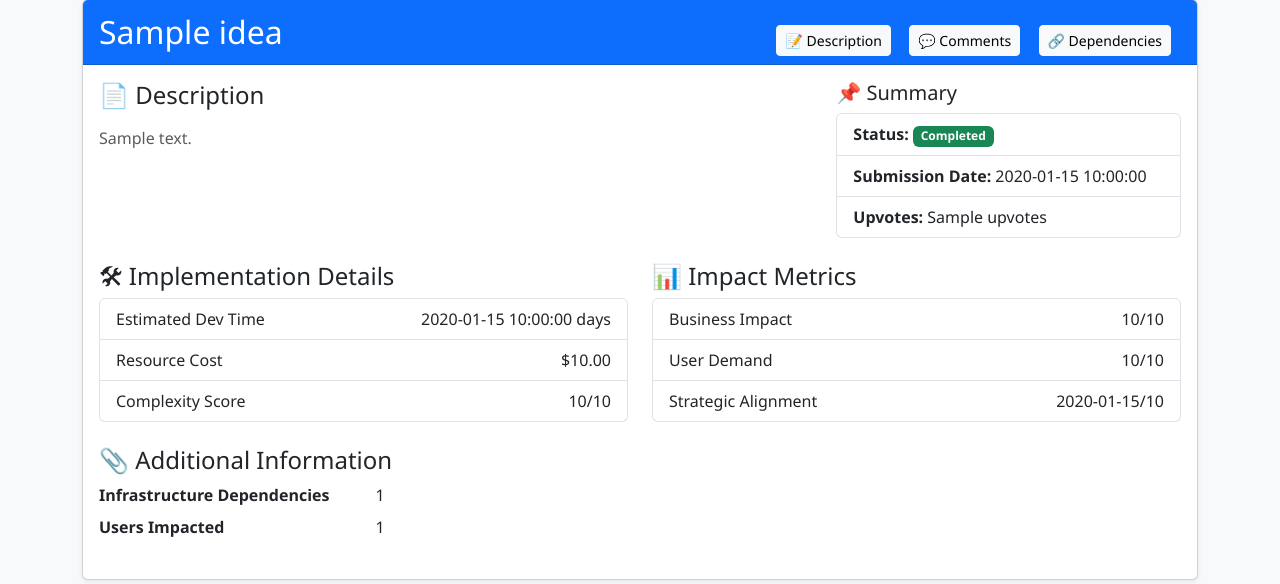
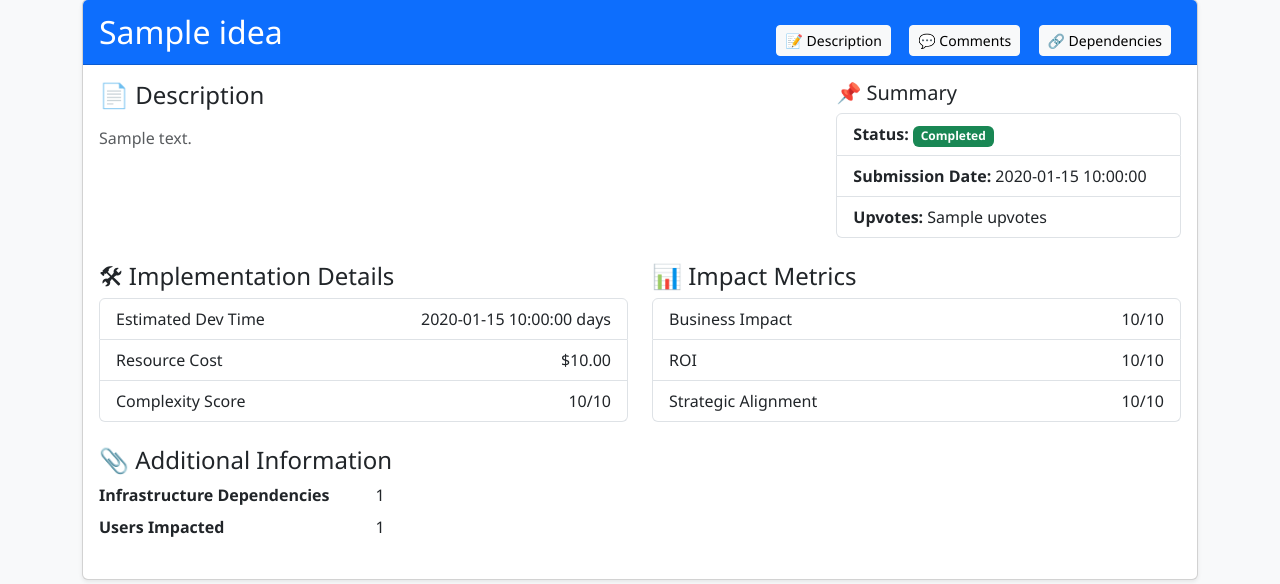
Before and after one commit to Aishwarya-deoraj/4tokens, a Flask app: template templates/view_idea.html in a window 1280 px wide. Shown: the part 167-751 px from the top of the page. Run offline with Flask 3, Linux system fonts and the light colour scheme; the template is opened without the code that fills it: most values are stand-ins (such as "Sample title", 1, 10 or a date in 2020).

Commit message:
fixed impact metrics from data

```diff
--- a/app.py
+++ b/app.py
@@ -67,6 +67,12 @@ def next_priority():
 
 @app.route("/idea/<string:id>")
 def get_idea(id):
+    tdf=pd.read_csv('data/df_final_scoress.csv')
+    ideaa=tdf[tdf['ID']==id]
+    bi_score=ideaa.iloc[0]['Cost_Score']*10
+    roi_score=ideaa.iloc[0]['ROI_Score']*10
+    sa_score=ideaa.iloc[0]['SA_Score']*10
+
     idea = df[df['ID'] == id]
     if not idea.empty:
         comment_str = id_to_comments.get(id, "[]")
@@ -85,7 +91,10 @@ def get_idea(id):
             idea=idea.iloc[0],
             comments=comments,
             dependencies=dep_ids,
-            dep_titles=dep_titles
+            dep_titles=dep_titles,
+            bi_score=round(bi_score,2),
+            roi_score=round(roi_score,2),
+            sa_score=round(sa_score,2)
         )
     else:
         return jsonify({"error": "Idea not found"}), 404
--- a/templates/view_idea.html
+++ b/templates/view_idea.html
@@ -95,13 +95,13 @@
                     <h4>📊 Impact Metrics</h4>
                     <ul class="list-group">
                         <li class="list-group-item d-flex justify-content-between">
-                            <span>Business Impact</span><span>{{ idea.business_impact_score }}/10</span>
+                            <span>Business Impact</span><span>{{ bi_score }}/10</span>
                         </li>
                         <li class="list-group-item d-flex justify-content-between">
-                            <span>User Demand</span><span>{{ idea.user_demand_score }}/10</span>
+                            <span>ROI</span><span>{{ roi_score }}/10</span>
                         </li>
                         <li class="list-group-item d-flex justify-content-between">
-                            <span>Strategic Alignment</span><span>{{ idea.strategic_timeline_alignment }}/10</span>
+                            <span>Strategic Alignment</span><span>{{ sa_score }}/10</span>
                         </li>
                     </ul>
                 </div>
```
